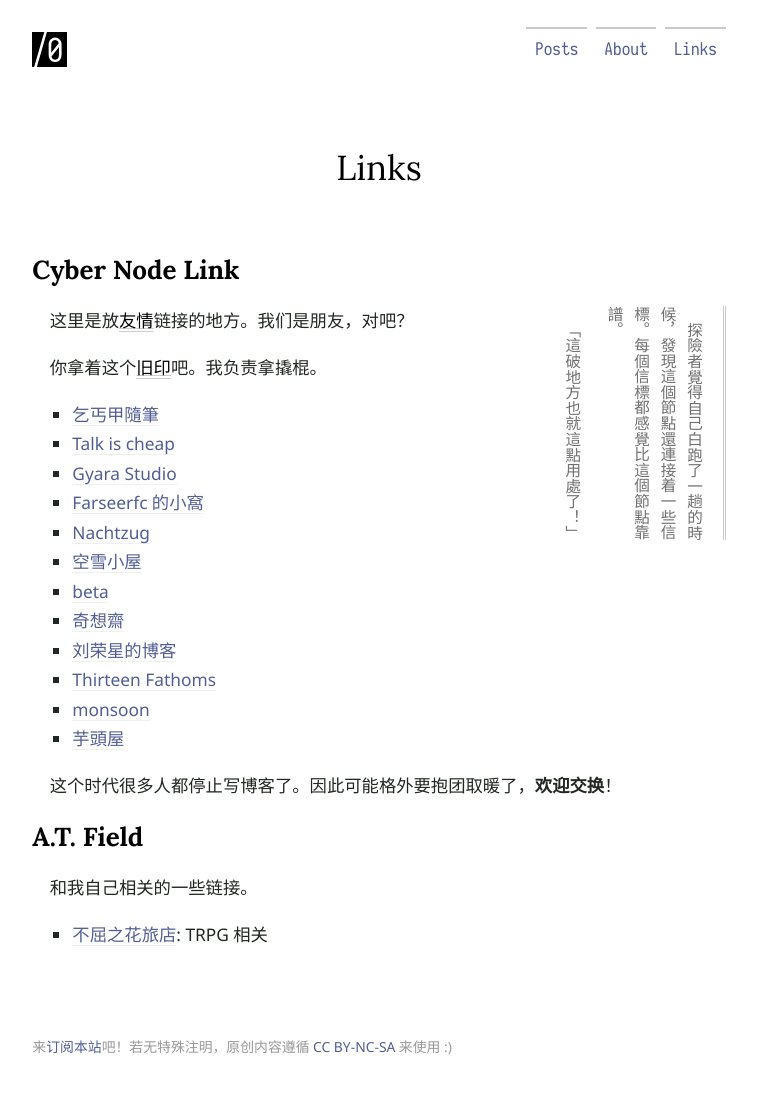
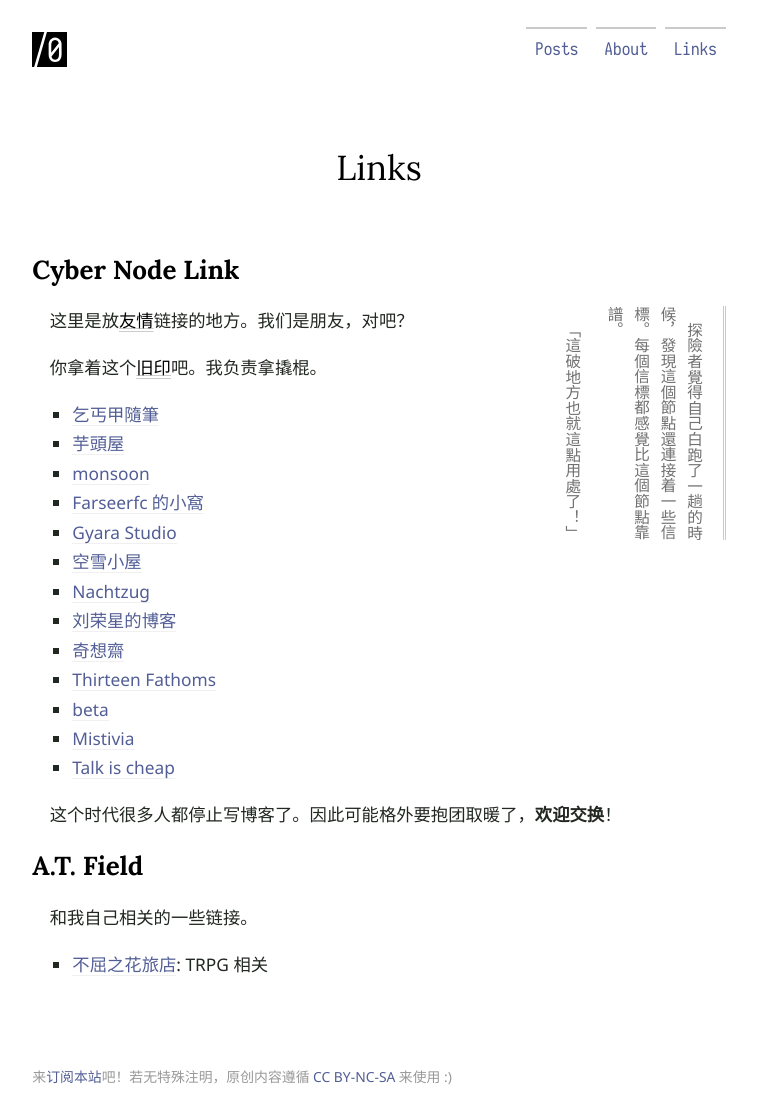
Before and after one commit to quanbrew/ioover.net, a Jekyll site: the page built from links.md, in a window 1280 px wide. Shown: the whole page, without its empty margins (261-1018 px from the left). Built offline with Jekyll 4.4.1, drawn with Linux system fonts in a browser that asks for light colours; some web fonts are replaced; before the commit the page ends 1091 px from its top, so only the background shows below that.

Commit message:
feat: mistivia

```diff
--- a/links.md
+++ b/links.md
@@ -28,9 +28,9 @@
     link: https://blog.gyara.moe/index
   - name: monsoon
     link: https://monsoon.cl/
+  - name: Mistivia
+    link: https://mistivia.com
 ---
-
-
 
 ## Cyber Node Link
 
@@ -44,19 +44,16 @@
 
 你拿着这个*旧印*吧。我负责拿撬棍。
 
-
 <ul class="friendship-links">
 {%for item in page.links%}
   <li><a href="{{item.link}}">{{item.name}}</a></li>
 {%endfor%}
 </ul>
 
-
 这个时代很多人都停止写博客了。因此可能格外要抱团取暖了，**欢迎交换**！
-
 
 ## A.T. Field
 
 和我自己相关的一些链接。
 
-* [不屈之花旅店](https://paotuan.space/): TRPG相关
+- [不屈之花旅店](https://paotuan.space/): TRPG 相关
```
